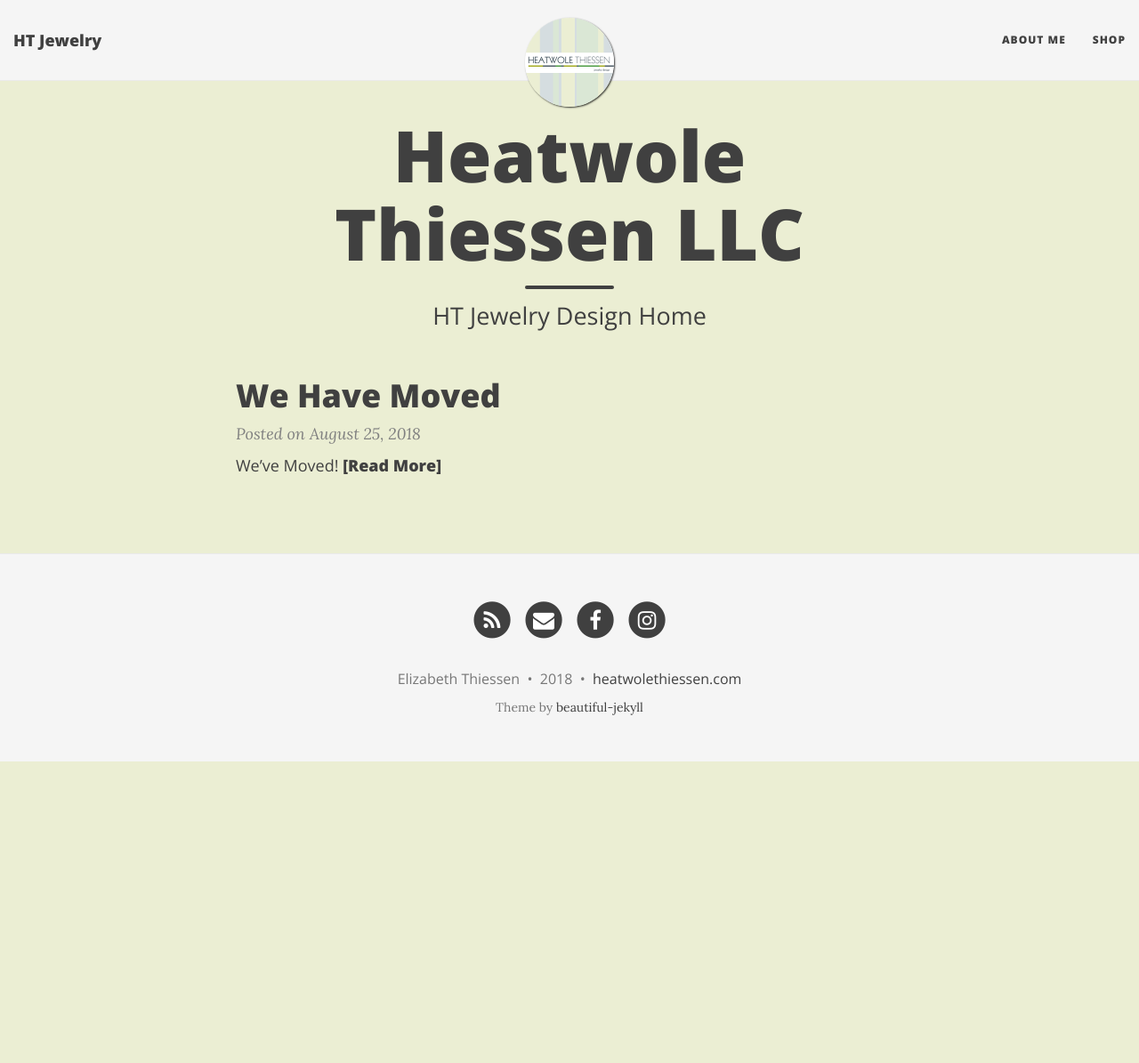
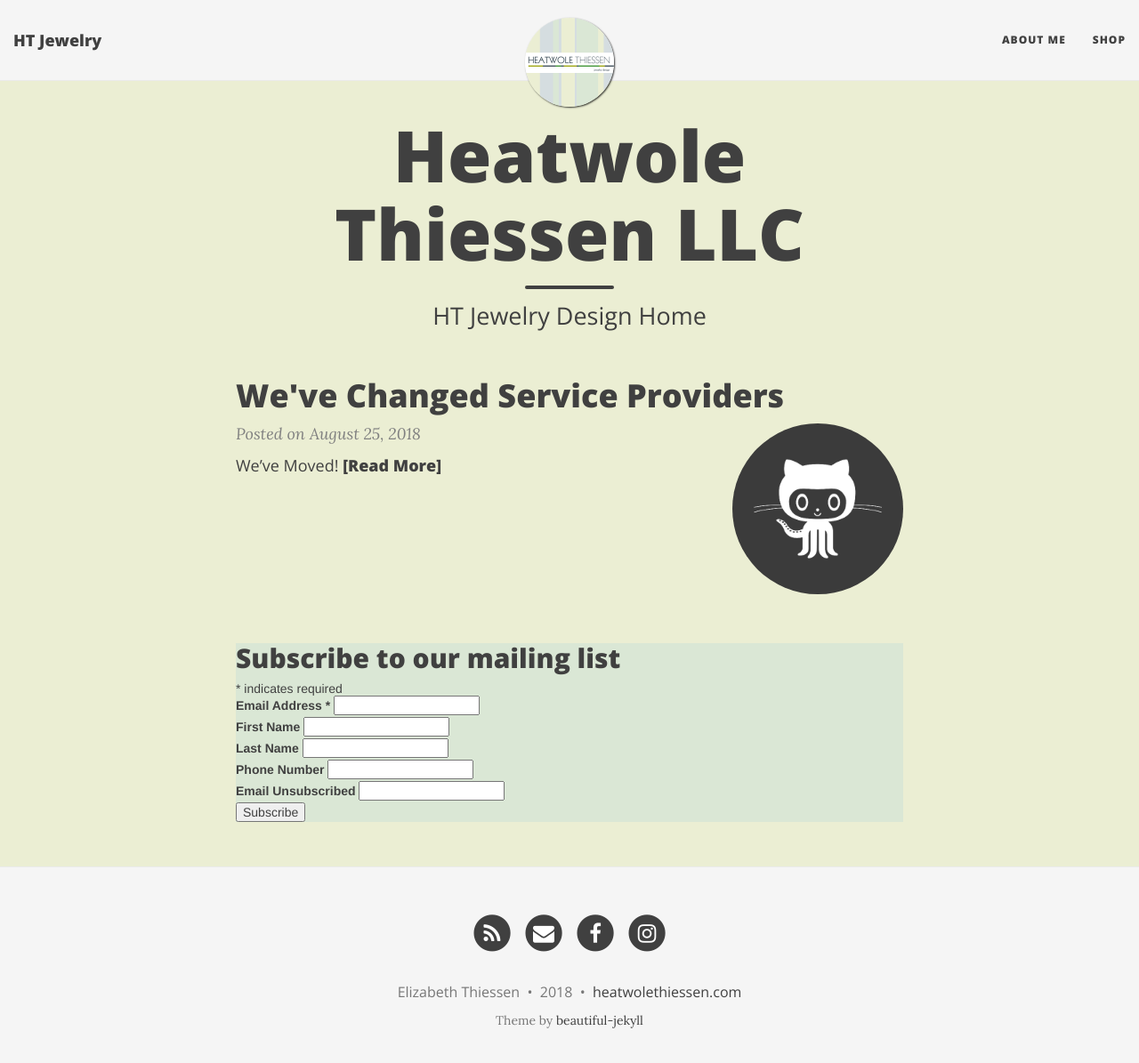
Before and after one commit to Bigd271/htjewelry, a Jekyll site: the page built from index.html, in a window 1280 px wide and 1208 px high. Shown: the top 1195 px of the window at 89% size. Built offline with Jekyll 4.4.1, drawn with Linux system fonts in a browser that asks for light colours; nearby versions of some CDN libraries; the list of posts is cut into pages by our own code; comment, search, counter and statistics services are not loaded.

Commit message:
adding signup block for mailchimp

```diff
--- a/index.html
+++ b/index.html
@@ -70,3 +70,48 @@
   {% endif %}
 </ul>
 {% endif %}
+
+<!-- Begin MailChimp Signup Form -->
+<link href="//cdn-images.mailchimp.com/embedcode/classic-10_7.css" rel="stylesheet" type="text/css">
+<style type="text/css">
+	#mc_embed_signup{background:#dae7d5; clear:left; font:14px Helvetica,Arial,sans-serif; }
+	/* Add your own MailChimp form style overrides in your site stylesheet or in this style block.
+	   We recommend moving this block and the preceding CSS link to the HEAD of your HTML file. */
+</style>
+<div id="mc_embed_signup">
+<form action="https://heatwolethiessen.us14.list-manage.com/subscribe/post?u=826bd58e0debb4ad384002244&amp;id=809e338073" method="post" id="mc-embedded-subscribe-form" name="mc-embedded-subscribe-form" class="validate" target="_blank" novalidate>
+    <div id="mc_embed_signup_scroll">
+	<h2>Subscribe to our mailing list</h2>
+<div class="indicates-required"><span class="asterisk">*</span> indicates required</div>
+<div class="mc-field-group">
+	<label for="mce-EMAIL">Email Address  <span class="asterisk">*</span>
+</label>
+	<input type="email" value="" name="EMAIL" class="required email" id="mce-EMAIL">
+</div>
+<div class="mc-field-group">
+	<label for="mce-FNAME">First Name </label>
+	<input type="text" value="" name="FNAME" class="" id="mce-FNAME">
+</div>
+<div class="mc-field-group">
+	<label for="mce-LNAME">Last Name </label>
+	<input type="text" value="" name="LNAME" class="" id="mce-LNAME">
+</div>
+<div class="mc-field-group size1of2">
+	<label for="mce-MMERGE3">Phone Number </label>
+	<input type="text" name="MMERGE3" class="" value="" id="mce-MMERGE3">
+</div>
+<div class="mc-field-group">
+	<label for="mce-MMERGE4">Email Unsubscribed </label>
+	<input type="text" value="" name="MMERGE4" class="" id="mce-MMERGE4">
+</div>
+	<div id="mce-responses" class="clear">
+		<div class="response" id="mce-error-response" style="display:none"></div>
+		<div class="response" id="mce-success-response" style="display:none"></div>
+	</div>    <!-- real people should not fill this in and expect good things - do not remove this or risk form bot signups-->
+    <div style="position: absolute; left: -5000px;" aria-hidden="true"><input type="text" name="b_826bd58e0debb4ad384002244_809e338073" tabindex="-1" value=""></div>
+    <div class="clear"><input type="submit" value="Subscribe" name="subscribe" id="mc-embedded-subscribe" class="button"></div>
+    </div>
+</form>
+</div>
+<script type='text/javascript' src='//s3.amazonaws.com/downloads.mailchimp.com/js/mc-validate.js'></script><script type='text/javascript'>(function($) {window.fnames = new Array(); window.ftypes = new Array();fnames[0]='EMAIL';ftypes[0]='email';fnames[1]='FNAME';ftypes[1]='text';fnames[2]='LNAME';ftypes[2]='text';fnames[3]='MMERGE3';ftypes[3]='phone';fnames[4]='MMERGE4';ftypes[4]='text';}(jQuery));var $mcj = jQuery.noConflict(true);</script>
+<!--End mc_embed_signup-->
```
Also changed, not shown: _posts/2018-08-25-we-have-moved.md (+4 -3 lines).
